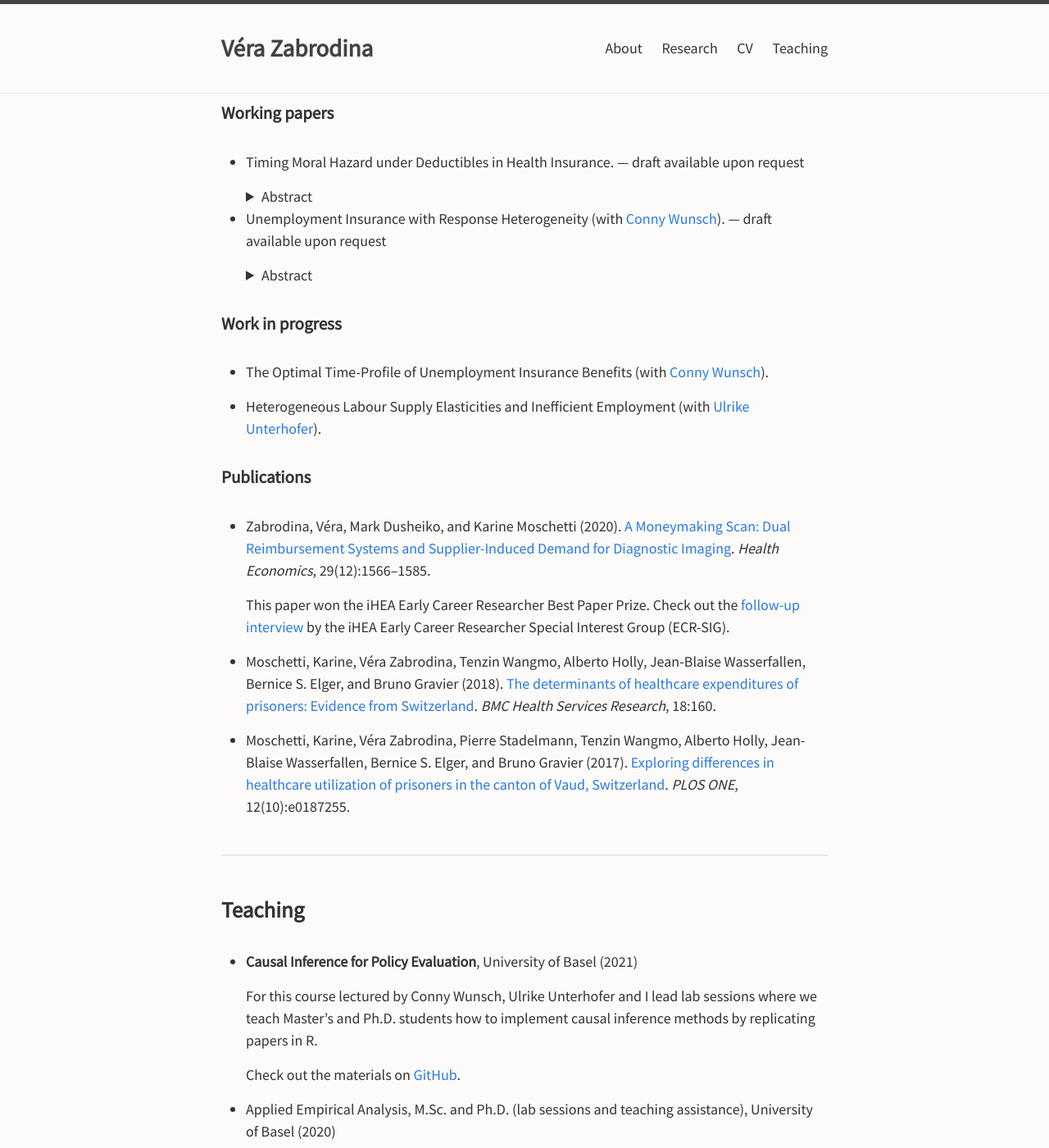
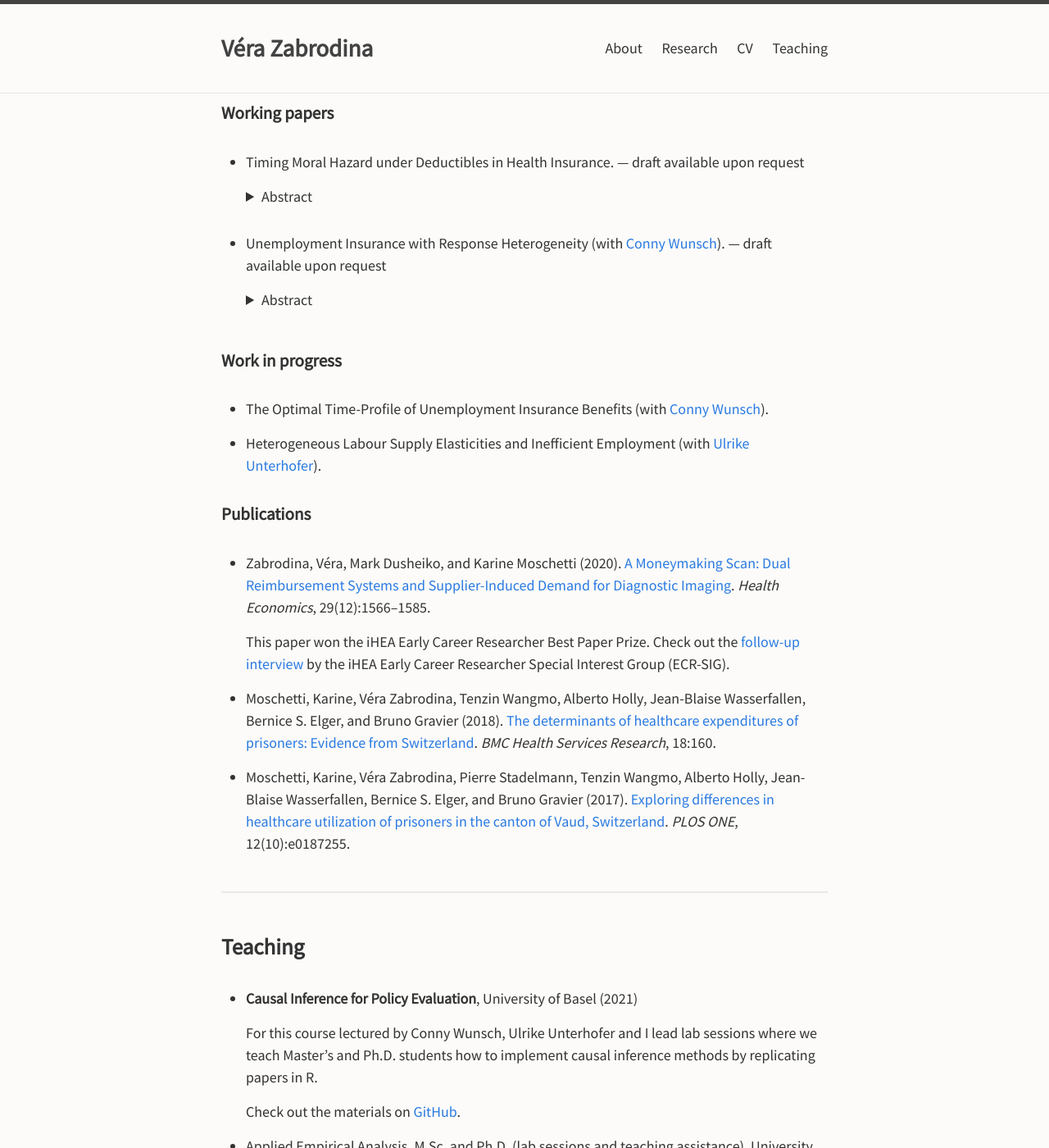
Before and after one commit to verazb/verazb.github.io, a Jekyll site: the page built from index.md, in a window 1280 px wide and 1400 px high, scrolled down 892 px. Shown: the whole window at 82% size. Built offline with Jekyll 4.4.1, drawn with Linux system fonts in a browser that asks for light colours.

Commit message:
Update _layout.scss

```diff
--- a/_sass/minima/_layout.scss
+++ b/_sass/minima/_layout.scss
@@ -353,13 +353,13 @@
 }
 
 
-.summary {
+summary {
   text-color: $link-base-color;
   margin-bottom: $spacing-unit/2;
 }
 
 
-.details {
+details {
   text-color: lighten($text-color, 40%);
   margin-bottom: $spacing-unit/2;
 }
```
